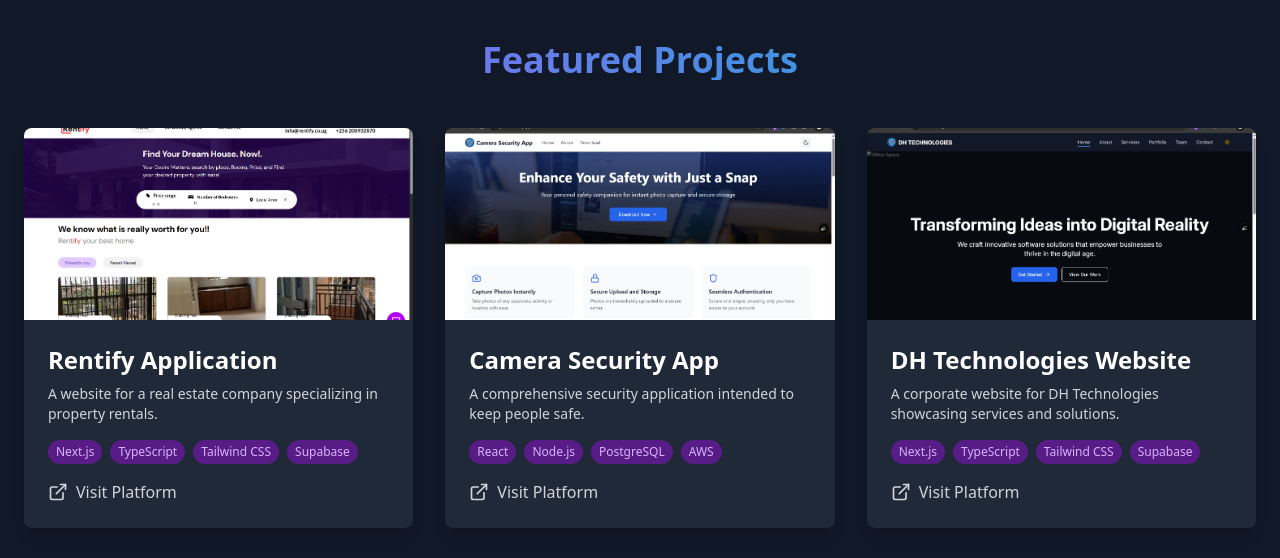
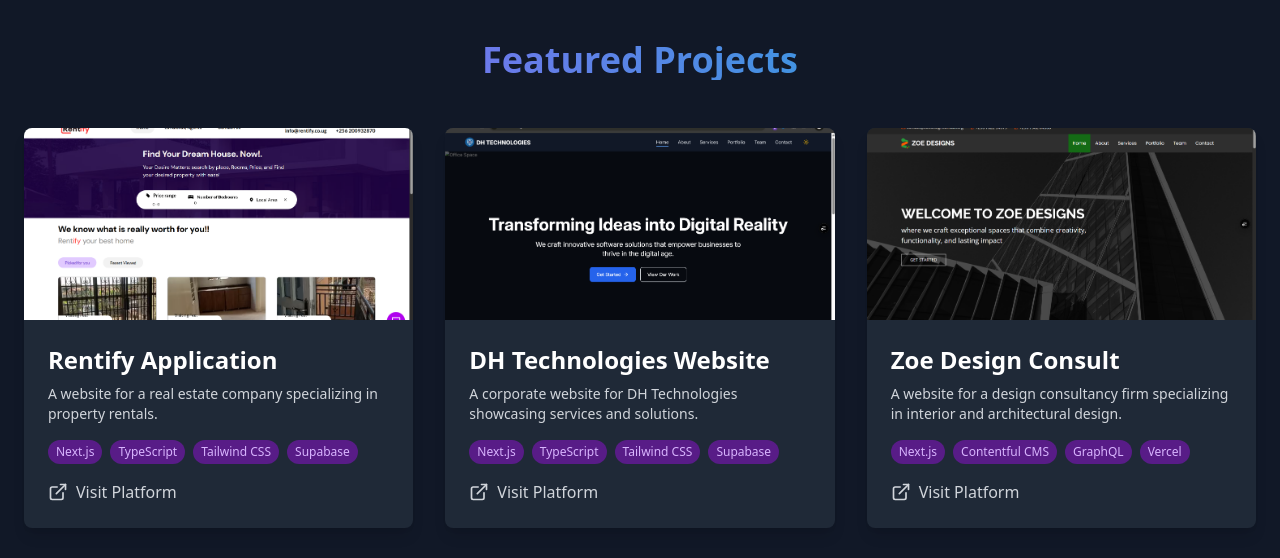
Before and after one commit to katoisa256/Personal-Website, a React (Vite) app: page / in a window 1280 px wide. Shown: the part 2440-2998 px from the top of the page. Built offline with nearby package versions, Linux system fonts and the light colour scheme.

Commit message:
Feat: fix dh website link ...

```diff
--- a/src/components/Projects.tsx
+++ b/src/components/Projects.tsx
@@ -10,20 +10,20 @@
     liveLink: "https://www.rentify.co.ug/",
     githubLink: "#",
   },
-  {
-    title: "Camera Security App",
-    description: "A comprehensive security application intended to keep people safe.",
-    image: "/CameraSecurityApp.png",
-    technologies: ["React", "Node.js", "PostgreSQL", "AWS"],
-    liveLink: "https://www.camerasecurityapp.info/",
-    githubLink: "#",
-  },
+  // {
+  //   title: "Camera Security App",
+  //   description: "A comprehensive security application intended to keep people safe.",
+  //   image: "/CameraSecurityApp.png",
+  //   technologies: ["React", "Node.js", "PostgreSQL", "AWS"],
+  //   liveLink: "https://www.camerasecurityapp.info/",
+  //   githubLink: "#",
+  // },
   {
     title: "DH Technologies Website",
     description: "A corporate website for DH Technologies showcasing services and solutions.",
     image: "/dh-technologies.png",
     technologies: ["Next.js", "TypeScript", "Tailwind CSS", "Supabase"],
-    liveLink: "https://dhtechnologies.it.com/",
+    liveLink: "https://dhtechnologies.tech/",
     githubLink: "#",
   },
   {
```
